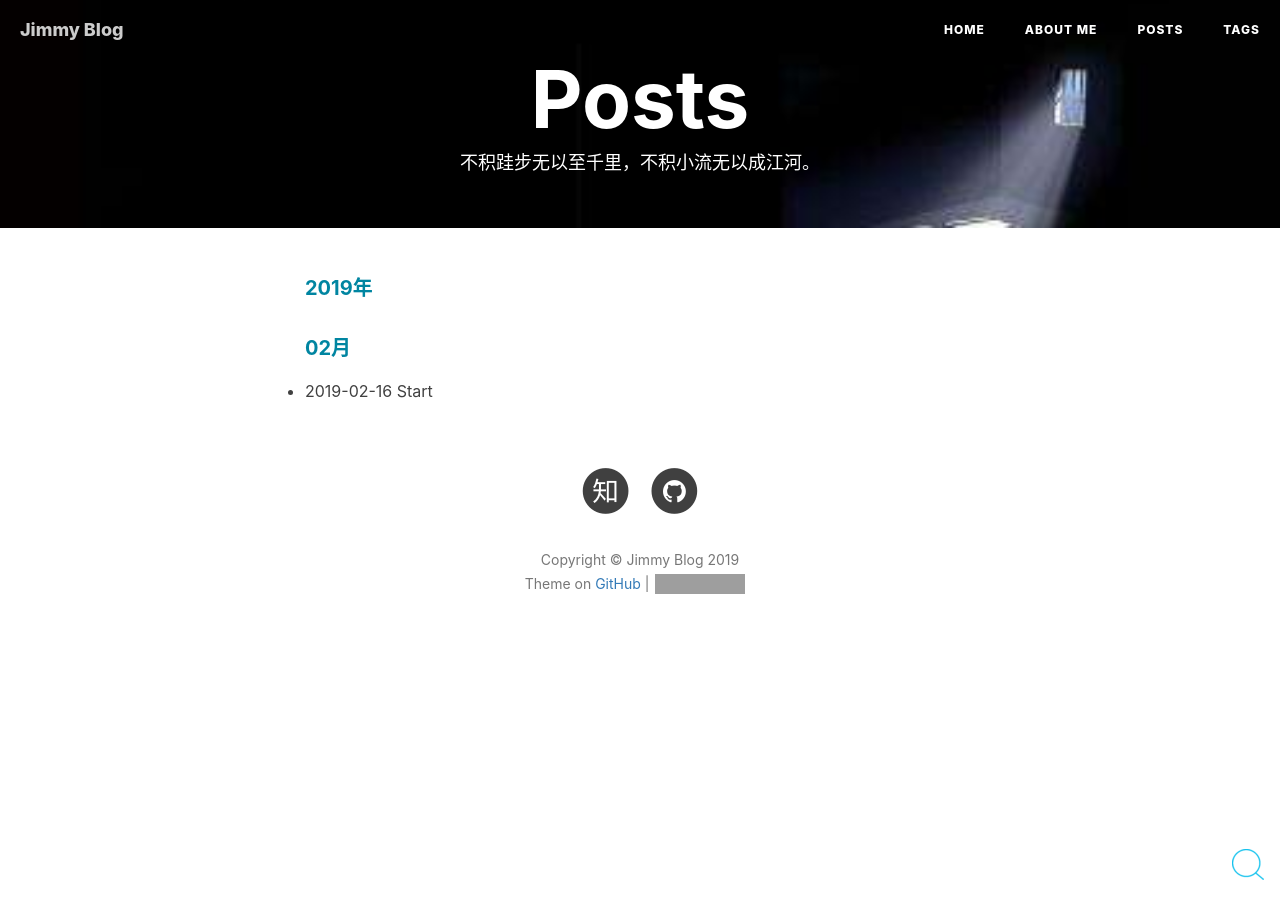
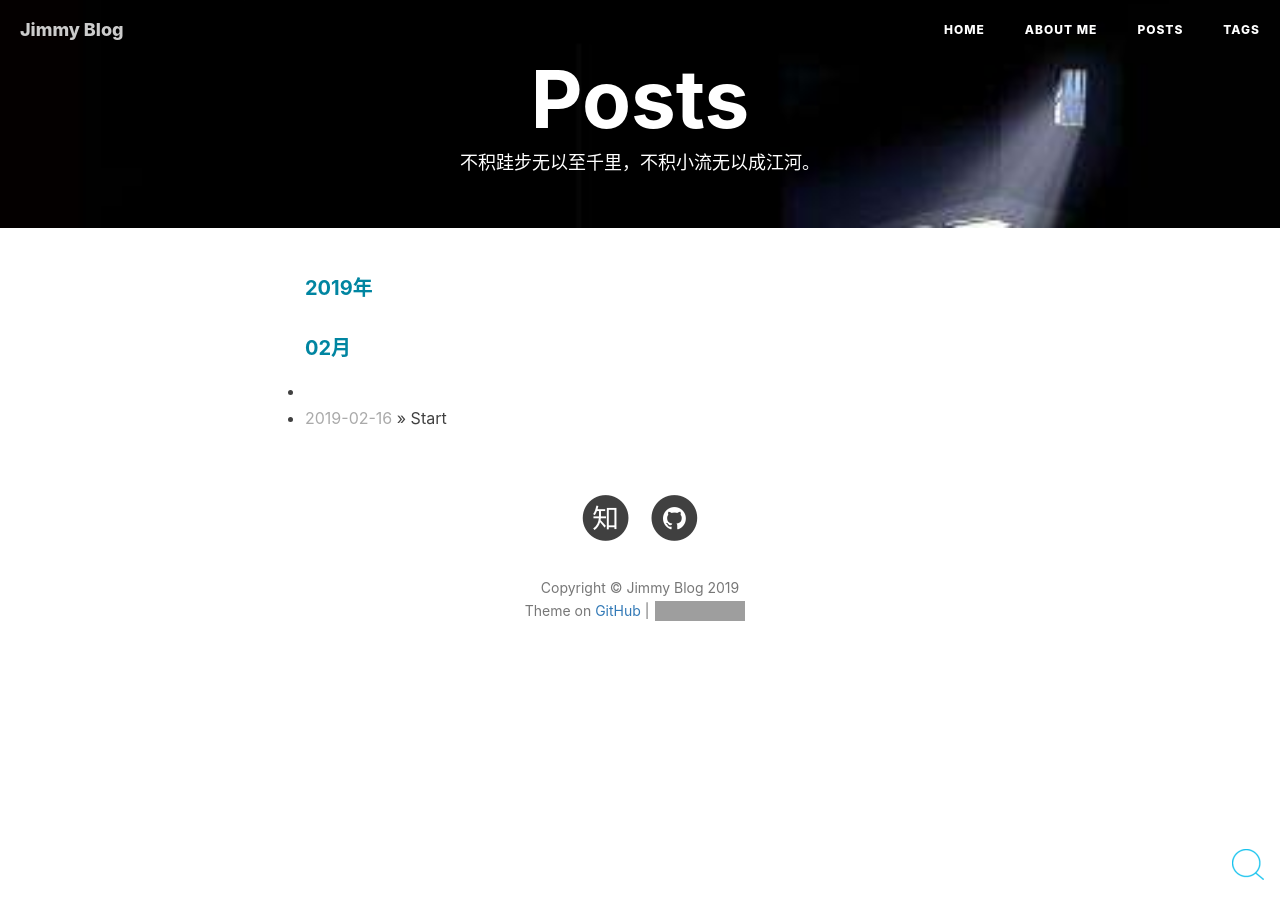
Before and after one commit to InterShang/InterShang.github.io, a Jekyll site: the page built from posts.html, in a window 1280 px wide. Built offline with Jekyll 4.4.1, drawn with Linux system fonts in a browser that asks for light colours; nearby versions of some CDN libraries; comment, search, counter and statistics services are not loaded; grey boxes are pictures that could not be loaded.

Commit message:
Update posts.html

```diff
--- a/posts.html
+++ b/posts.html
@@ -38,8 +38,7 @@
                             <h3 class="listing-seperator">{{ mon }}月</h3>
                         {% endif %}
                         <li class="listing-item">
-                            <time datetime="{{ post.date | date:"%Y-%m-%d" }}">{{ post.date | date:"%Y-%m-%d" }}</time>
-                            <a href="{{ post.url }}" title="{{ post.title }}">{{ post.title }}</a>
+                            <li><span style="color: #aaa;font-family: Monaco, "Courier New", monospace;font-size: 80%;">{{ post.date | date: "%Y-%m-%d" }}</span> &raquo; <a href="{{ post.url }}">{{ post.title }}</a></li>
                         </li>
                     {% endfor %}
                 </ul>
```
